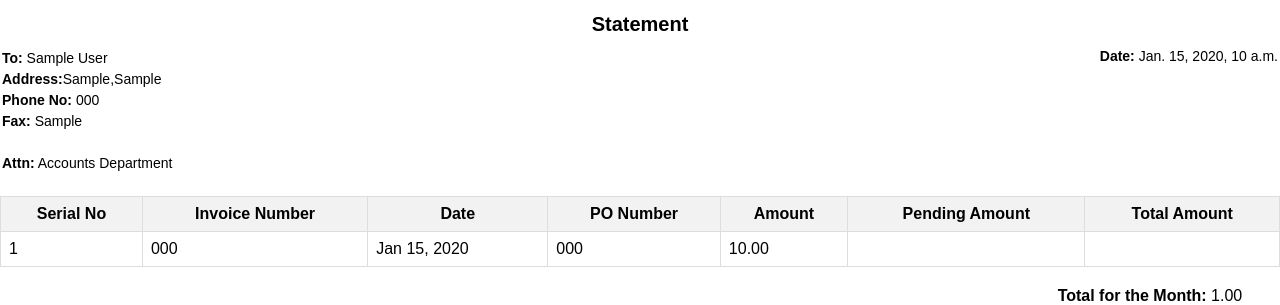
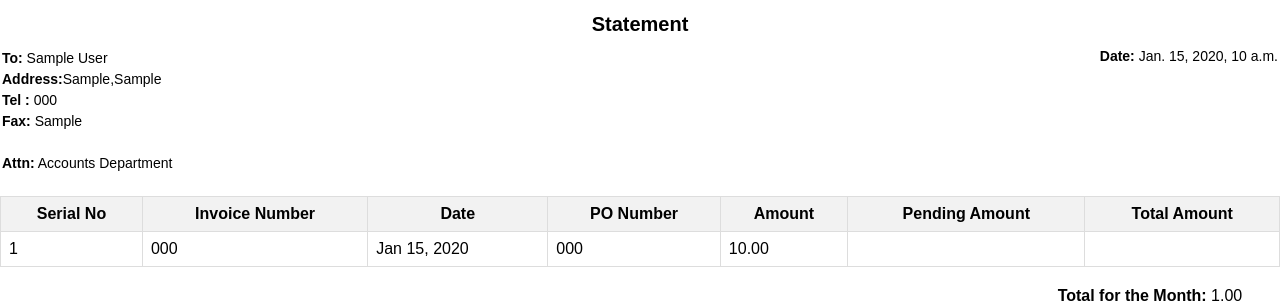
Before and after one commit to skhleejal/invoicemgmt, a Django app: template invoicemgmt/templates/invoicemgmt/customer_statement_pdf.html in a window 1280 px wide. Shown: the top 305 px of the page. Run offline with Django 4.2, Linux system fonts and the light colour scheme; tables that the repository leaves empty hold one stand-in row (values such as "Sample post"); the template is opened without the code that fills it: values that come from a table or form of the project are taken from there, most other values are stand-ins (such as "Sample title", 1, 10 or a date in 2020).

Commit message:
statement again2

```diff
--- a/invoicemgmt/templates/invoicemgmt/customer_statement_pdf.html
+++ b/invoicemgmt/templates/invoicemgmt/customer_statement_pdf.html
@@ -92,7 +92,7 @@
                 <strong>To:</strong>
                 {{ customer.name }}<br>
                 <strong>Address:</strong>{{ customer.city }},{{customer.po_box}}<br>
-                <strong>Phone No:</strong> {{ customer.phone }}<br>
+                <strong>Tel :</strong> {{ customer.phone }}<br>
                 <strong>Fax:</strong> {{ customer.fax }}<br><br>
 
                    <strong>Attn:</strong> Accounts Department
```
